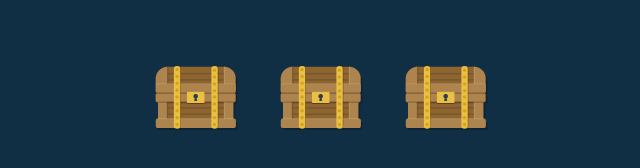
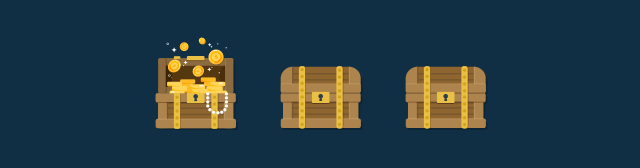
Before and after one commit to Toshiro-Morishita/TresureHunter, a plain HTML site: page index.html in a window 1280 px wide. Both pictures are taken after a click on the picture 515 px from the left and 80 px from the top of the page. Shown: the whole page, without its empty margins (319-959 px from the left). Drawn offline with Linux system fonts and the light colour scheme.

Commit message:
add openaction

```diff
--- a/index.html
+++ b/index.html
@@ -13,6 +13,6 @@
         <img src="img/box.png" width="85" height="100" class="box shake">
       </div>
     </div>
-
+  <script src="js/main.js"></script>
   </body>
 </html>
--- a/js/main.js
+++ b/js/main.js
@@ -0,0 +1,17 @@
+(function() {
+  'use strict';
+
+  let boxes = document.getElementsByClassName('box');
+
+  function init() {
+    let i;
+    for (i = 0; i < boxes.length; i++) {
+      boxes[i].addEventListener('click', function() {
+        this.src = 'img/coin.png';
+        this.className = 'box';
+      });
+    }
+  }
+
+  init();
+})();
```
